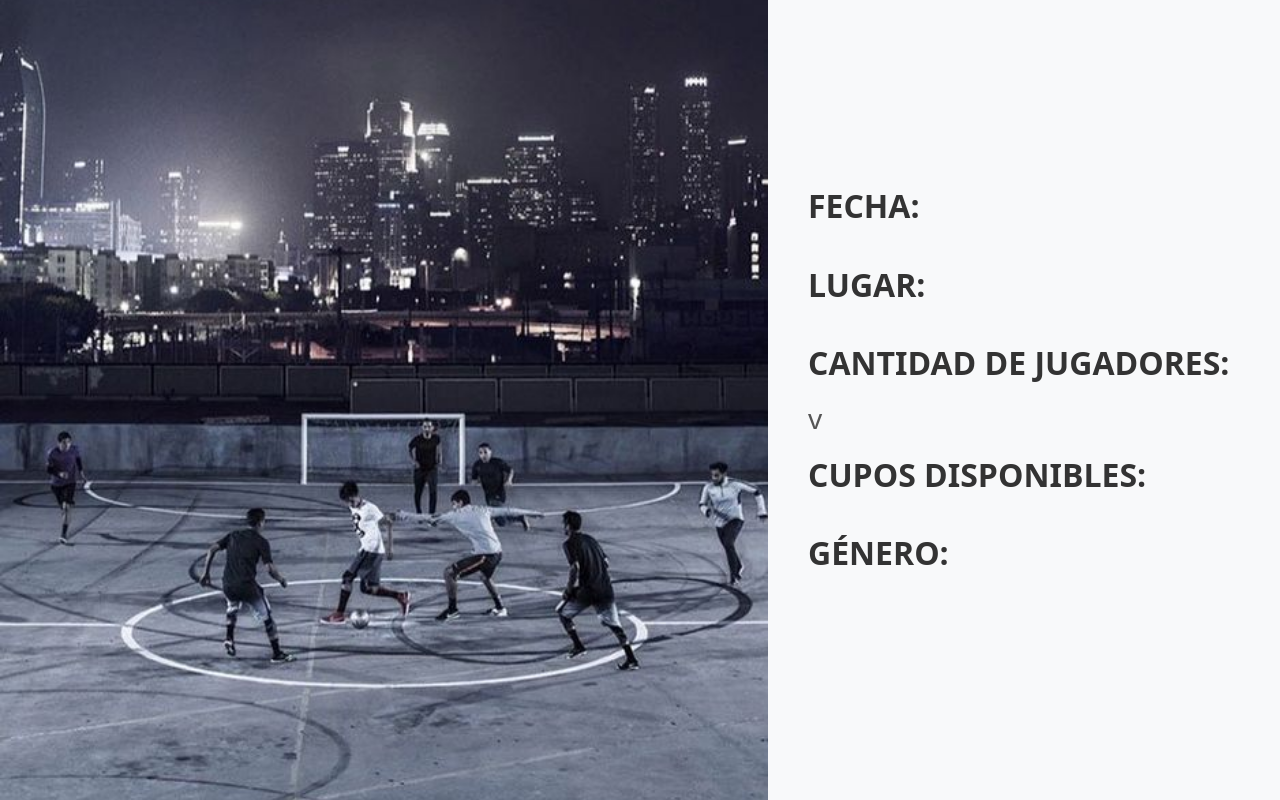
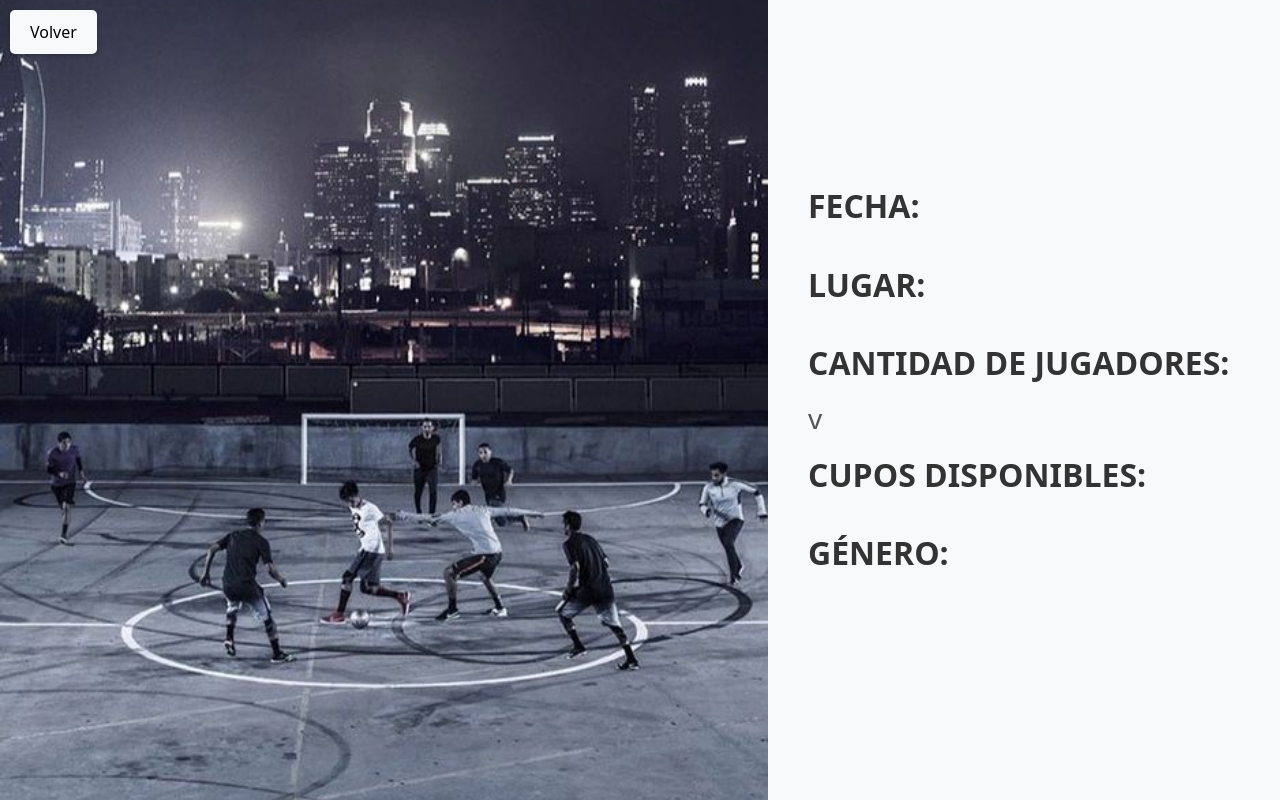
Before and after one commit to chiaradigii/QuienSumaApp, a Django app: template templates/partidos/detalle_partido.html in a window 1280 px wide. Run offline with Django 4.2, Linux system fonts and the light colour scheme; the template is opened without the code that fills it, so the values that code supplies are empty; parts of the project's set-up code (start-up, migrations or seed data) failed here and were passed over; some libraries are stand-ins or nearby versions.

Commit message:
add boton

```diff
--- a/templates/partidos/detalle_partido.html
+++ b/templates/partidos/detalle_partido.html
@@ -4,6 +4,28 @@
 {% block head %}
 <link rel="stylesheet" href="{% static 'css/estilo_partido_detalle.css' %}">
 <style>
+    .btn-back {
+        position: absolute;
+        top: 10px;
+        left: 10px;
+        padding: 10px 20px;
+        background-color: #f8f9fa;
+        border: none;
+        border-radius: 5px;
+        cursor: pointer;
+        z-index: 10;
+        box-shadow: 0 2px 4px rgba(0,0,0,0.2);
+        transition: background-color 0.3s ease;
+    }
+
+    .btn-back:hover {
+        background-color: #e2e6ea;
+    }
+
+    .container {
+        position: relative;
+    }
+
     .partido-container {
         display: flex;
         width: 100%;
@@ -49,6 +71,7 @@
 
 {% block body %}
 <div class="partido-container">
+    <button onclick="history.back()" class="btn-back">Volver</button>
     <div class="foto-portada"></div>
     <div class="informacion-partido">
         <h2 class="info-title">Fecha:</h2>
```
